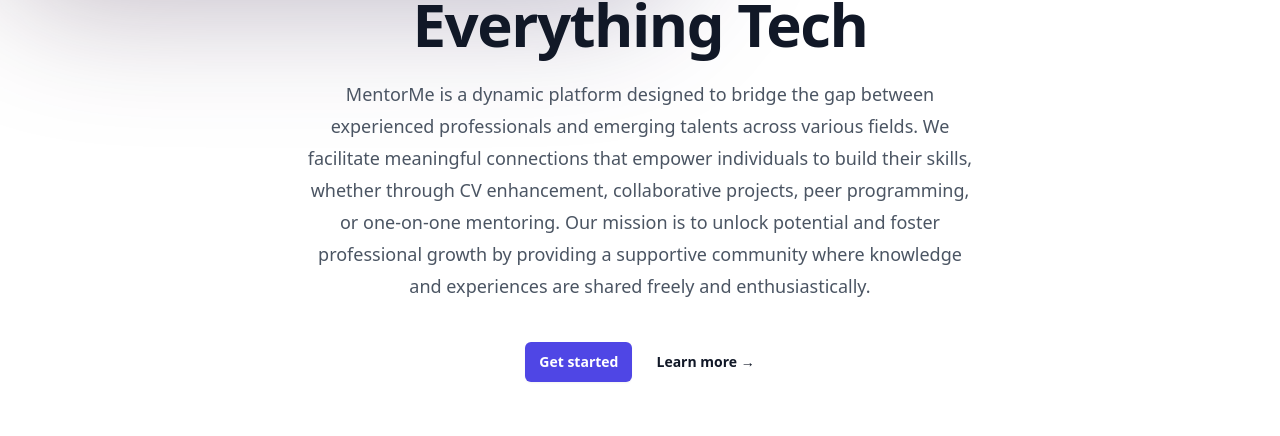
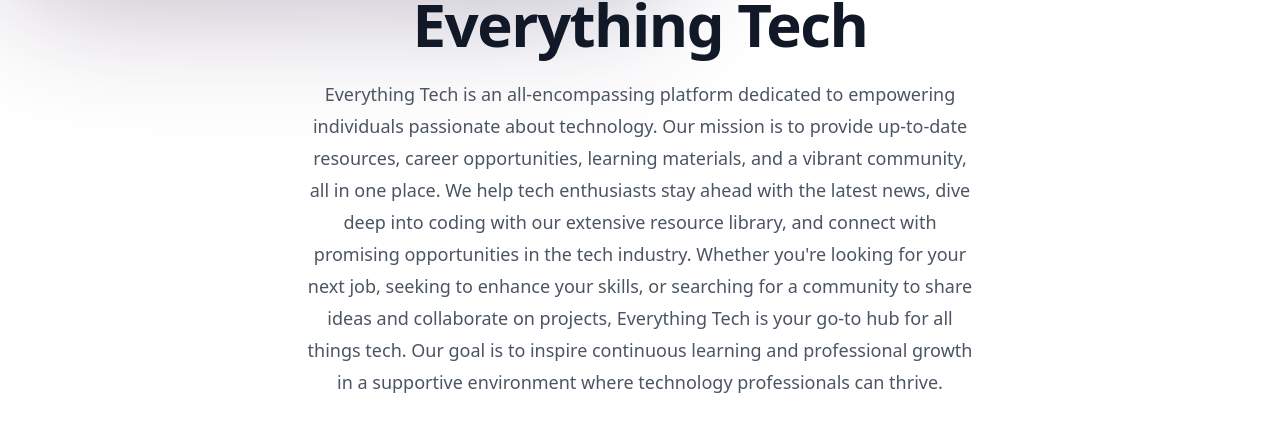
Before and after one commit to SamuelOdigie/Everything-tech, a Next.js app: page / in a window 1280 px wide. Shown: the part 350-786 px from the top of the page. Built offline with nearby package versions, Linux system fonts and the light colour scheme.

Commit message:
beta completed

```diff
--- a/pages/components/welcome.js
+++ b/pages/components/welcome.js
@@ -16,7 +16,7 @@
         </p>
         <div className="inline-block shadow-xl rounded-lg overflow-hidden">
           <video controls className="w-full" style={{ maxHeight: "450px" }}>
-            <source src="path/to/your-demo-video.mp4" type="video/mp4" />
+            <source src="tutorial" type="video/mp4" />
             Your browser does not support the video tag.
           </video>
         </div>
--- a/pages/dashboard.js
+++ b/pages/dashboard.js
@@ -46,7 +46,6 @@
   return classes.filter(Boolean).join(" ");
 }
 
-// Placeholder components for each tab's content
 const WelcomeContent = () => (
   <div>
     <h1>
--- a/pages/index.js
+++ b/pages/index.js
@@ -124,14 +124,18 @@
               Everything Tech
             </h1>
             <p className="mt-6 text-lg leading-8 text-gray-600">
-              MentorMe is a dynamic platform designed to bridge the gap between
-              experienced professionals and emerging talents across various
-              fields. We facilitate meaningful connections that empower
-              individuals to build their skills, whether through CV enhancement,
-              collaborative projects, peer programming, or one-on-one mentoring.
-              Our mission is to unlock potential and foster professional growth
-              by providing a supportive community where knowledge and
-              experiences are shared freely and enthusiastically.
+              Everything Tech is an all-encompassing platform dedicated to
+              empowering individuals passionate about technology. Our mission is
+              to provide up-to-date resources, career opportunities, learning
+              materials, and a vibrant community, all in one place. We help tech
+              enthusiasts stay ahead with the latest news, dive deep into coding
+              with our extensive resource library, and connect with promising
+              opportunities in the tech industry. Whether you&apos;re looking
+              for your next job, seeking to enhance your skills, or searching
+              for a community to share ideas and collaborate on projects,
+              Everything Tech is your go-to hub for all things tech. Our goal is
+              to inspire continuous learning and professional growth in a
+              supportive environment where technology professionals can thrive.
             </p>
             <div className="mt-10 flex items-center justify-center gap-x-6">
               <Link href="/dashboard" passHref>
```
